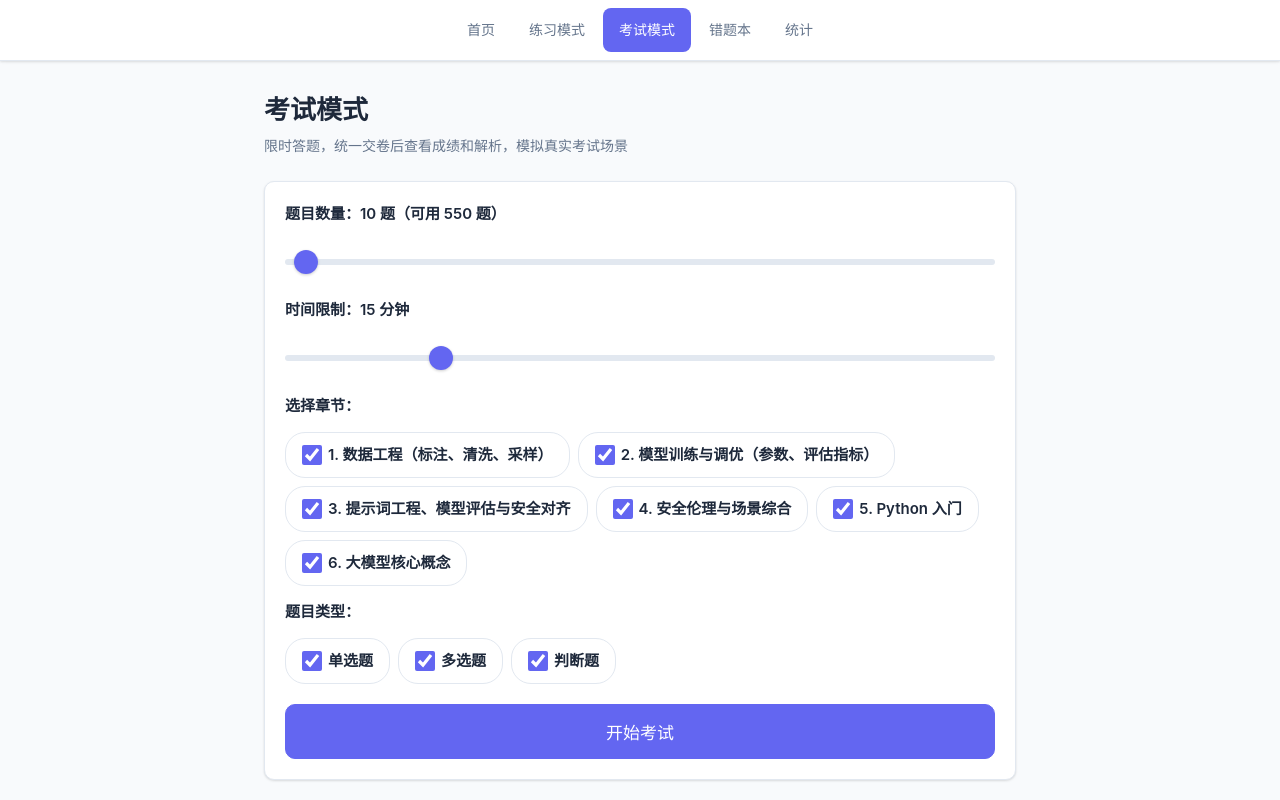
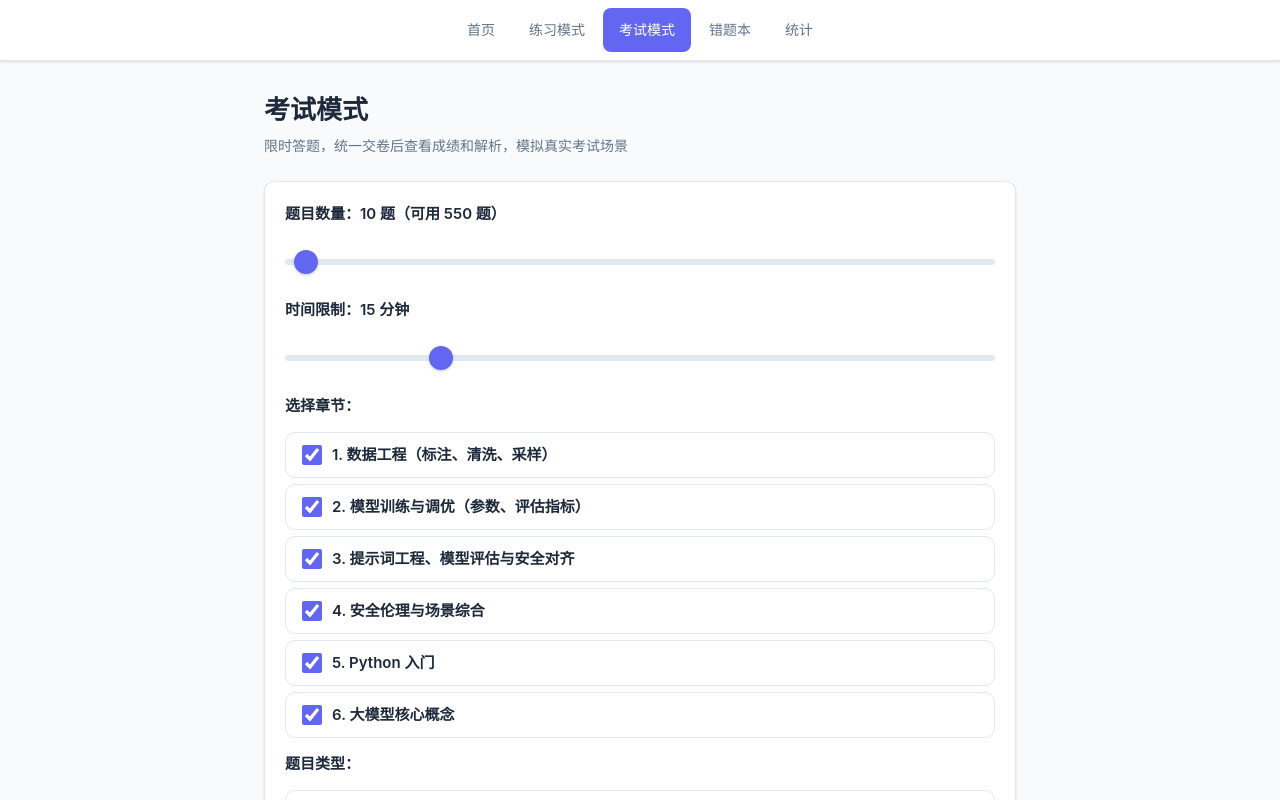
Before and after one commit to sanfen972/ai-quiz, a React (Vite) app: page /#/exam in a window 1280 px wide. Shown: the top 800 px of the page. Built offline with nearby package versions, Linux system fonts and the light colour scheme.

Commit message:
style: 章节选择改为纵向单列排列

```diff
--- a/src/index.css
+++ b/src/index.css
@@ -371,17 +371,17 @@ body {
 
 .checkbox-group {
   display: flex;
-  flex-wrap: wrap;
-  gap: 8px;
+  flex-direction: column;
+  gap: 6px;
 }
 
 .checkbox {
   display: flex;
   align-items: center;
-  gap: 6px;
+  gap: 10px;
   padding: 10px 16px;
   border: 1px solid var(--border);
-  border-radius: 20px;
+  border-radius: var(--radius);
   font-size: 14px;
   cursor: pointer;
   transition: all 0.15s;
```
